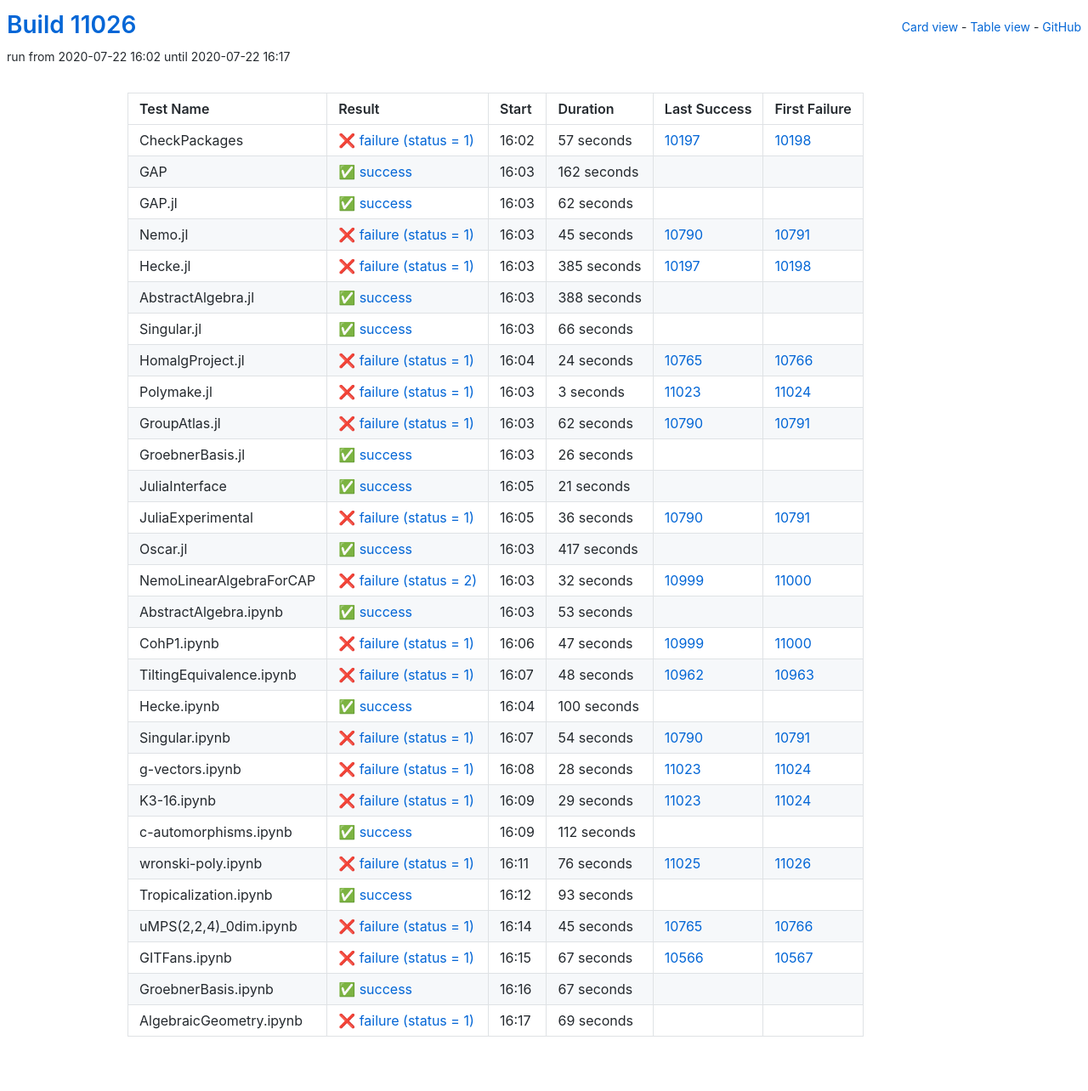
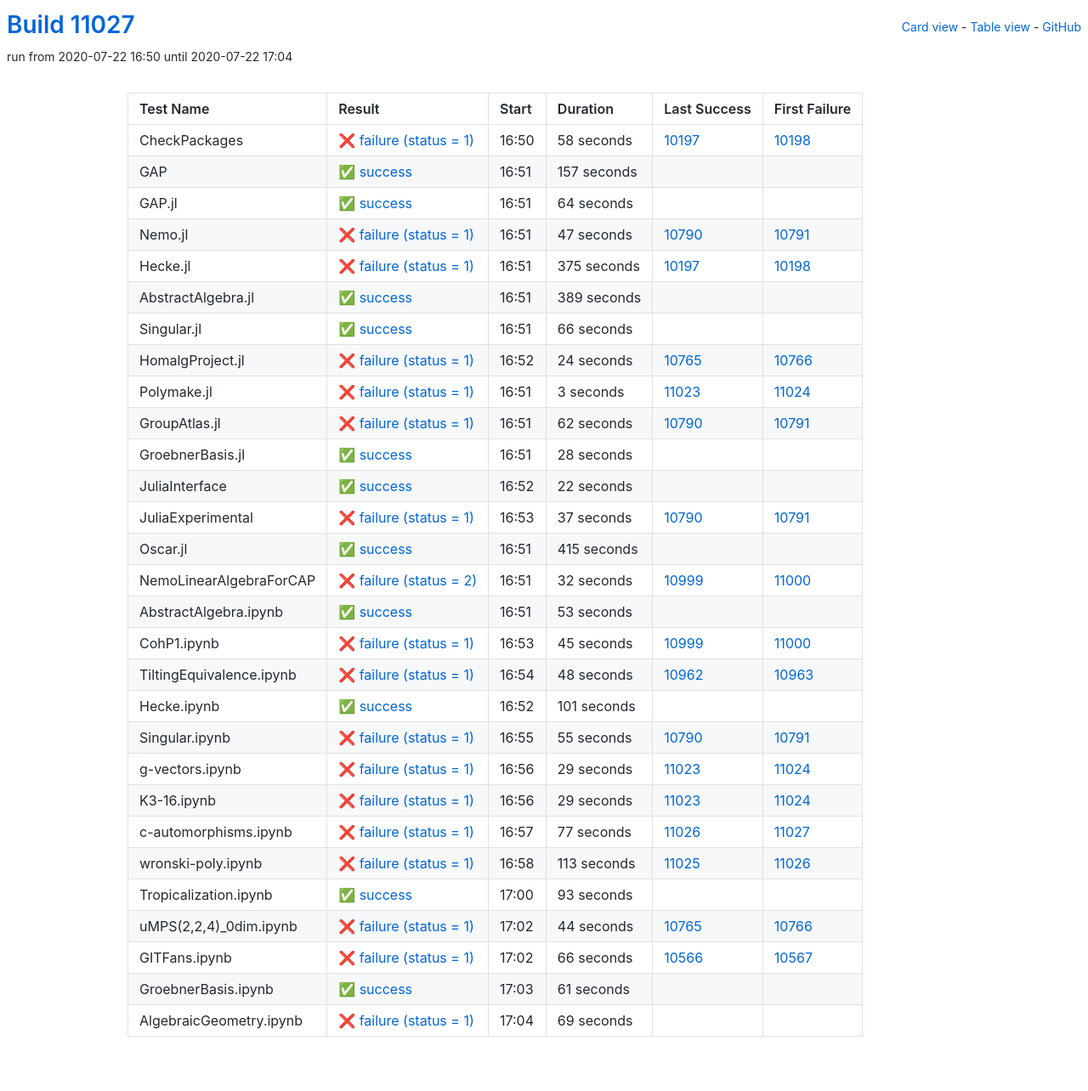
Before and after one commit to oscar-system/oscar-ci-status, a Jekyll site: the page built from table.html, in a window 1280 px wide. Shown: the whole page at 85% size. Built offline with Jekyll 4.4.1, drawn with Linux system fonts in a browser that asks for light colours.

Commit message:
Build #11027

```diff
--- a/_data/ci.yml
+++ b/_data/ci.yml
@@ -1,6 +1,6 @@
 ---
-build: 11026
-build_url: https://oscarci.mathematik.uni-kl.de/job/oscar/11026/
+build: 11027
+build_url: https://oscarci.mathematik.uni-kl.de/job/oscar/11027/
 job: oscar
 organization: oscar-system
 repo: oscar-ci-status
@@ -8,80 +8,80 @@
 tests:
 - name: CheckPackages
   id: checkpackages
-  log: https://oscarci.mathematik.uni-kl.de/job/oscar/11026/artifact/logs/build-11026/CheckPackages.log
-  start: 2020-07-22 16:02
+  log: https://oscarci.mathematik.uni-kl.de/job/oscar/11027/artifact/logs/build-11027/CheckPackages.log
+  start: 2020-07-22 16:50
   success: false
   exitcode: 1
   status: failure
-  duration: 57
+  duration: 58
   last_success: 10197
   last_success_url: https://oscarci.mathematik.uni-kl.de/job/oscar/10197/
   first_failure: 10198
   first_failure_url: https://oscarci.mathematik.uni-kl.de/job/oscar/10198/
 - name: GAP
   id: gap
-  log: https://oscarci.mathematik.uni-kl.de/job/oscar/11026/artifact/logs/build-11026/GAP.log
-  start: 2020-07-22 16:03
+  log: https://oscarci.mathematik.uni-kl.de/job/oscar/11027/artifact/logs/build-11027/GAP.log
+  start: 2020-07-22 16:51
   success: true
   exitcode: 0
   status: success
-  duration: 162
+  duration: 157
   last_success: false
   last_success_url:
   first_failure: false
   first_failure_url:
 - name: GAP.jl
   id: gap-jl
-  log: https://oscarci.mathematik.uni-kl.de/job/oscar/11026/artifact/logs/build-11026/GAP.jl.log
-  start: 2020-07-22 16:03
+  log: https://oscarci.mathematik.uni-kl.de/job/oscar/11027/artifact/logs/build-11027/GAP.jl.log
+  start: 2020-07-22 16:51
   success: true
   exitcode: 0
   status: success
-  duration: 62
+  duration: 64
   last_success: false
   last_success_url:
   first_failure: false
   first_failure_url:
 - name: Nemo.jl
   id: nemo-jl
-  log: https://oscarci.mathematik.uni-kl.de/job/oscar/11026/artifact/logs/build-11026/Nemo.jl.log
-  start: 2020-07-22 16:03
+  log: https://oscarci.mathematik.uni-kl.de/job/oscar/11027/artifact/logs/build-11027/Nemo.jl.log
+  start: 2020-07-22 16:51
   success: false
   exitcode: 1
   status: failure
-  duration: 45
+  duration: 47
   last_success: 10790
   last_success_url: https://oscarci.mathematik.uni-kl.de/job/oscar/10790/
   first_failure: 10791
   first_failure_url: https://oscarci.mathematik.uni-kl.de/job/oscar/10791/
 - name: Hecke.jl
   id: hecke-jl
-  log: https://oscarci.mathematik.uni-kl.de/job/oscar/11026/artifact/logs/build-11026/Hecke.jl.log
-  start: 2020-07-22 16:03
+  log: https://oscarci.mathematik.uni-kl.de/job/oscar/11027/artifact/logs/build-11027/Hecke.jl.log
+  start: 2020-07-22 16:51
   success: false
   exitcode: 1
   status: failure
-  duration: 385
+  duration: 375
   last_success: 10197
   last_success_url: https://oscarci.mathematik.uni-kl.de/job/oscar/10197/
   first_failure: 10198
   first_failure_url: https://oscarci.mathematik.uni-kl.de/job/oscar/10198/
 - name: AbstractAlgebra.jl
   id: abstractalgebra-jl
-  log: https://oscarci.mathematik.uni-kl.de/job/oscar/11026/artifact/logs/build-11026/AbstractAlgebra.jl.log
-  start: 2020-07-22 16:03
+  log: https://oscarci.mathematik.uni-kl.de/job/oscar/11027/artifact/logs/build-11027/AbstractAlgebra.jl.log
+  start: 2020-07-22 16:51
   success: true
   exitcode: 0
   status: success
-  duration: 388
+  duration: 389
   last_success: false
   last_success_url:
   first_failure: false
   first_failure_url:
 - name: Singular.jl
   id: singular-jl
-  log: https://oscarci.mathematik.uni-kl.de/job/oscar/11026/artifact/logs/build-11026/Singular.jl.log
-  start: 2020-07-22 16:03
+  log: https://oscarci.mathematik.uni-kl.de/job/oscar/11027/artifact/logs/build-11027/Singular.jl.log
+  start: 2020-07-22 16:51
   success: true
   exitcode: 0
   status: success
@@ -92,8 +92,8 @@
   first_failure_url:
 - name: HomalgProject.jl
   id: homalgproject-jl
-  log: https://oscarci.mathematik.uni-kl.de/job/oscar/11026/artifact/logs/build-11026/HomalgProject.jl.log
-  start: 2020-07-22 16:04
+  log: https://oscarci.mathematik.uni-kl.de/job/oscar/11027/artifact/logs/build-11027/HomalgProject.jl.log
+  start: 2020-07-22 16:52
   success: false
   exitcode: 1
   status: failure
@@ -104,8 +104,8 @@
   first_failure_url: https://oscarci.mathematik.uni-kl.de/job/oscar/10766/
 - name: Polymake.jl
   id: polymake-jl
-  log: https://oscarci.mathematik.uni-kl.de/job/oscar/11026/artifact/logs/build-11026/Polymake.jl.log
-  start: 2020-07-22 16:03
+  log: https://oscarci.mathematik.uni-kl.de/job/oscar/11027/artifact/logs/build-11027/Polymake.jl.log
+  start: 2020-07-22 16:51
   success: false
   exitcode: 1
   status: failure
@@ -116,8 +116,8 @@
   first_failure_url: https://oscarci.mathematik.uni-kl.de/job/oscar/11024/
 - name: GroupAtlas.jl
   id: groupatlas-jl
-  log: https://oscarci.mathematik.uni-kl.de/job/oscar/11026/artifact/logs/build-11026/GroupAtlas.jl.log
-  start: 2020-07-22 16:03
+  log: https://oscarci.mathematik.uni-kl.de/job/oscar/11027/artifact/logs/build-11027/GroupAtlas.jl.log
+  start: 2020-07-22 16:51
   success: false
   exitcode: 1
   status: failure
@@ -128,56 +128,56 @@
   first_failure_url: https://oscarci.mathematik.uni-kl.de/job/oscar/10791/
 - name: GroebnerBasis.jl
   id: groebnerbasis-jl
-  log: https://oscarci.mathematik.uni-kl.de/job/oscar/11026/artifact/logs/build-11026/GroebnerBasis.jl.log
-  start: 2020-07-22 16:03
+  log: https://oscarci.mathematik.uni-kl.de/job/oscar/11027/artifact/logs/build-11027/GroebnerBasis.jl.log
+  start: 2020-07-22 16:51
   success: true
   exitcode: 0
   status: success
-  duration: 26
+  duration: 28
   last_success: false
   last_success_url:
   first_failure: false
   first_failure_url:
 - name: JuliaInterface
   id: juliainterface
-  log: https://oscarci.mathematik.uni-kl.de/job/oscar/11026/artifact/logs/build-11026/JuliaInterface.log
-  start: 2020-07-22 16:05
+  log: https://oscarci.mathematik.uni-kl.de/job/oscar/11027/artifact/logs/build-11027/JuliaInterface.log
+  start: 2020-07-22 16:52
   success: true
   exitcode: 0
   status: success
-  duration: 21
+  duration: 22
   last_success: false
   last_success_url:
   first_failure: false
   first_failure_url:
 - name: JuliaExperimental
   id: juliaexperimental
-  log: https://oscarci.mathematik.uni-kl.de/job/oscar/11026/artifact/logs/build-11026/JuliaExperimental.log
-  start: 2020-07-22 16:05
+  log: https://oscarci.mathematik.uni-kl.de/job/oscar/11027/artifact/logs/build-11027/JuliaExperimental.log
+  start: 2020-07-22 16:53
   success: false
   exitcode: 1
   status: failure
-  duration: 36
+  duration: 37
   last_success: 10790
   last_success_url: https://oscarci.mathematik.uni-kl.de/job/oscar/10790/
   first_failure: 10791
   first_failure_url: https://oscarci.mathematik.uni-kl.de/job/oscar/10791/
 - name: Oscar.jl
   id: oscar-jl
-  log: https://oscarci.mathematik.uni-kl.de/job/oscar/11026/artifact/logs/build-11026/Oscar.jl.log
-  start: 2020-07-22 16:03
+  log: https://oscarci.mathematik.uni-kl.de/job/oscar/11027/artifact/logs/build-11027/Oscar.jl.log
+  start: 2020-07-22 16:51
   success: true
   exitcode: 0
   status: success
-  duration: 417
+  duration: 415
   last_success: false
   last_success_url:
   first_failure: false
   first_failure_url:
 - name: NemoLinearAlgebraForCAP
   id: nemolinearalgebraforcap
-  log: https://oscarci.mathematik.uni-kl.de/job/oscar/11026/artifact/logs/build-11026/NemoLinearAlgebraForCAP.log
-  start: 2020-07-22 16:03
+  log: https://oscarci.mathematik.uni-kl.de/job/oscar/11027/artifact/logs/build-11027/NemoLinearAlgebraForCAP.log
+  start: 2020-07-22 16:51
   success: false
   exitcode: 2
   status: failure
@@ -188,8 +188,8 @@
   first_failure_url: https://oscarci.mathematik.uni-kl.de/job/oscar/11000/
 - name: AbstractAlgebra.ipynb
   id: abstractalgebra-ipynb
-  log: https://oscarci.mathematik.uni-kl.de/job/oscar/11026/artifact/logs/build-11026/AbstractAlgebra.ipynb.log
-  start: 2020-07-22 16:03
+  log: https://oscarci.mathematik.uni-kl.de/job/oscar/11027/artifact/logs/build-11027/AbstractAlgebra.ipynb.log
+  start: 2020-07-22 16:51
   success: true
   exitcode: 0
   status: success
@@ -200,20 +200,20 @@
   first_failure_url:
 - name: CohP1.ipynb
   id: cohp1-ipynb
-  log: https://oscarci.mathematik.uni-kl.de/job/oscar/11026/artifact/logs/build-11026/CohP1.ipynb.log
-  start: 2020-07-22 16:06
+  log: https://oscarci.mathematik.uni-kl.de/job/oscar/11027/artifact/logs/build-11027/CohP1.ipynb.log
+  start: 2020-07-22 16:53
   success: false
   exitcode: 1
   status: failure
-  duration: 47
+  duration: 45
   last_success: 10999
   last_success_url: https://oscarci.mathematik.uni-kl.de/job/oscar/10999/
   first_failure: 11000
   first_failure_url: https://oscarci.mathematik.uni-kl.de/job/oscar/11000/
 - name: TiltingEquivalence.ipynb
   id: tiltingequivalence-ipynb
-  log: https://oscarci.mathematik.uni-kl.de/job/oscar/11026/artifact/logs/build-11026/TiltingEquivalence.ipynb.log
-  start: 2020-07-22 16:07
+  log: https://oscarci.mathematik.uni-kl.de/job/oscar/11027/artifact/logs/build-11027/TiltingEquivalence.ipynb.log
+  start: 2020-07-22 16:54
   success: false
   exitcode: 1
   status: failure
@@ -224,44 +224,44 @@
   first_failure_url: https://oscarci.mathematik.uni-kl.de/job/oscar/10963/
 - name: Hecke.ipynb
   id: hecke-ipynb
-  log: https://oscarci.mathematik.uni-kl.de/job/oscar/11026/artifact/logs/build-11026/Hecke.ipynb.log
-  start: 2020-07-22 16:04
+  log: https://oscarci.mathematik.uni-kl.de/job/oscar/11027/artifact/logs/build-11027/Hecke.ipynb.log
+  start: 2020-07-22 16:52
   success: true
   exitcode: 0
   status: success
-  duration: 100
+  duration: 101
   last_success: false
   last_success_url:
   first_failure: false
   first_failure_url:
 - name: Singular.ipynb
   id: singular-ipynb
-  log: https://oscarci.mathematik.uni-kl.de/job/oscar/11026/artifact/logs/build-11026/Singular.ipynb.log
-  start: 2020-07-22 16:07
+  log: https://oscarci.mathematik.uni-kl.de/job/oscar/11027/artifact/logs/build-11027/Singular.ipynb.log
+  start: 2020-07-22 16:55
   success: false
   exitcode: 1
   status: failure
-  duration: 54
+  duration: 55
   last_success: 10790
   last_success_url: https://oscarci.mathematik.uni-kl.de/job/oscar/10790/
   first_failure: 10791
   first_failure_url: https://oscarci.mathematik.uni-kl.de/job/oscar/10791/
 - name: g-vectors.ipynb
   id: g-vectors-ipynb
-  log: https://oscarci.mathematik.uni-kl.de/job/oscar/11026/artifact/logs/build-11026/g-vectors.ipynb.log
-  start: 2020-07-22 16:08
+  log: https://oscarci.mathematik.uni-kl.de/job/oscar/11027/artifact/logs/build-11027/g-vectors.ipynb.log
+  start: 2020-07-22 16:56
   success: false
   exitcode: 1
   status: failure
-  duration: 28
+  duration: 29
   last_success: 11023
   last_success_url: https://oscarci.mathematik.uni-kl.de/job/oscar/11023/
   first_failure: 11024
   first_failure_url: https://oscarci.mathematik.uni-kl.de/job/oscar/11024/
 - name: K3-16.ipynb
   id: k3-16-ipynb
-  log: https://oscarci.mathematik.uni-kl.de/job/oscar/11026/artifact/logs/build-11026/K3-16.ipynb.log
-  start: 2020-07-22 16:09
+  log: https://oscarci.mathematik.uni-kl.de/job/oscar/11027/artifact/logs/build-11027/K3-16.ipynb.log
+  start: 2020-07-22 16:56
   success: false
   exitcode: 1
   status: failure
@@ -272,32 +272,32 @@
   first_failure_url: https://oscarci.mathematik.uni-kl.de/job/oscar/11024/
 - name: c-automorphisms.ipynb
   id: c-automorphisms-ipynb
-  log: https://oscarci.mathematik.uni-kl.de/job/oscar/11026/artifact/logs/build-11026/c-automorphisms.ipynb.log
-  start: 2020-07-22 16:09
-  success: true
-  exitcode: 0
-  status: success
-  duration: 112
-  last_success: false
-  last_success_url:
-  first_failure: false
-  first_failure_url:
-- name: wronski-poly.ipynb
-  id: wronski-poly-ipynb
-  log: https://oscarci.mathematik.uni-kl.de/job/oscar/11026/artifact/logs/build-11026/wronski-poly.ipynb.log
-  start: 2020-07-22 16:11
+  log: https://oscarci.mathematik.uni-kl.de/job/oscar/11027/artifact/logs/build-11027/c-automorphisms.ipynb.log
+  start: 2020-07-22 16:57
   success: false
   exitcode: 1
   status: failure
-  duration: 76
+  duration: 77
+  last_success: 11026
+  last_success_url: https://oscarci.mathematik.uni-kl.de/job/oscar/11026/
+  first_failure: 11027
+  first_failure_url: https://oscarci.mathematik.uni-kl.de/job/oscar/11027/
+- name: wronski-poly.ipynb
+  id: wronski-poly-ipynb
+  log: https://oscarci.mathematik.uni-kl.de/job/oscar/11027/artifact/logs/build-11027/wronski-poly.ipynb.log
+  start: 2020-07-22 16:58
+  success: false
+  exitcode: 1
+  status: failure
+  duration: 113
   last_success: 11025
   last_success_url: https://oscarci.mathematik.uni-kl.de/job/oscar/11025/
   first_failure: 11026
   first_failure_url: https://oscarci.mathematik.uni-kl.de/job/oscar/11026/
 - name: Tropicalization.ipynb
   id: tropicalization-ipynb
-  log: https://oscarci.mathematik.uni-kl.de/job/oscar/11026/artifact/logs/build-11026/Tropicalization.ipynb.log
-  start: 2020-07-22 16:12
+  log: https://oscarci.mathematik.uni-kl.de/job/oscar/11027/artifact/logs/build-11027/Tropicalization.ipynb.log
+  start: 2020-07-22 17:00
   success: true
   exitcode: 0
   status: success
@@ -308,44 +308,44 @@
   first_failure_url:
 - name: uMPS(2,2,4)_0dim.ipynb
   id: umps-2-2-4-0dim-ipynb
-  log: https://oscarci.mathematik.uni-kl.de/job/oscar/11026/artifact/logs/build-11026/uMPS-2-2-4-_0dim.ipynb.log
-  start: 2020-07-22 16:14
+  log: https://oscarci.mathematik.uni-kl.de/job/oscar/11027/artifact/logs/build-11027/uMPS-2-2-4-_0dim.ipynb.log
+  start: 2020-07-22 17:02
   success: false
   exitcode: 1
   status: failure
-  duration: 45
+  duration: 44
   last_success: 10765
   last_success_url: https://oscarci.mathematik.uni-kl.de/job/oscar/10765/
   first_failure: 10766
   first_failure_url: https://oscarci.mathematik.uni-kl.de/job/oscar/10766/
 - name: GITFans.ipynb
   id: gitfans-ipynb
-  log: https://oscarci.mathematik.uni-kl.de/job/oscar/11026/artifact/logs/build-11026/GITFans.ipynb.log
-  start: 2020-07-22 16:15
+  log: https://oscarci.mathematik.uni-kl.de/job/oscar/11027/artifact/logs/build-11027/GITFans.ipynb.log
+  start: 2020-07-22 17:02
   success: false
   exitcode: 1
   status: failure
-  duration: 67
+  duration: 66
   last_success: 10566
   last_success_url: https://oscarci.mathematik.uni-kl.de/job/oscar/10566/
   first_failure: 10567
   first_failure_url: https://oscarci.mathematik.uni-kl.de/job/oscar/10567/
 - name: GroebnerBasis.ipynb
   id: groebnerbasis-ipynb
-  log: https://oscarci.mathematik.uni-kl.de/job/oscar/11026/artifact/logs/build-11026/GroebnerBasis.ipynb.log
-  start: 2020-07-22 16:16
+  log: https://oscarci.mathematik.uni-kl.de/job/oscar/11027/artifact/logs/build-11027/GroebnerBasis.ipynb.log
+  start: 2020-07-22 17:03
   success: true
   exitcode: 0
   status: success
-  duration: 67
+  duration: 61
   last_success: false
   last_success_url:
   first_failure: false
   first_failure_url:
 - name: AlgebraicGeometry.ipynb
   id: algebraicgeometry-ipynb
-  log: https://oscarci.mathematik.uni-kl.de/job/oscar/11026/artifact/logs/build-11026/AlgebraicGeometry.ipynb.log
-  start: 2020-07-22 16:17
+  log: https://oscarci.mathematik.uni-kl.de/job/oscar/11027/artifact/logs/build-11027/AlgebraicGeometry.ipynb.log
+  start: 2020-07-22 17:04
   success: false
   exitcode: 1
   status: failure
```
Also changed, not shown: README.md.
